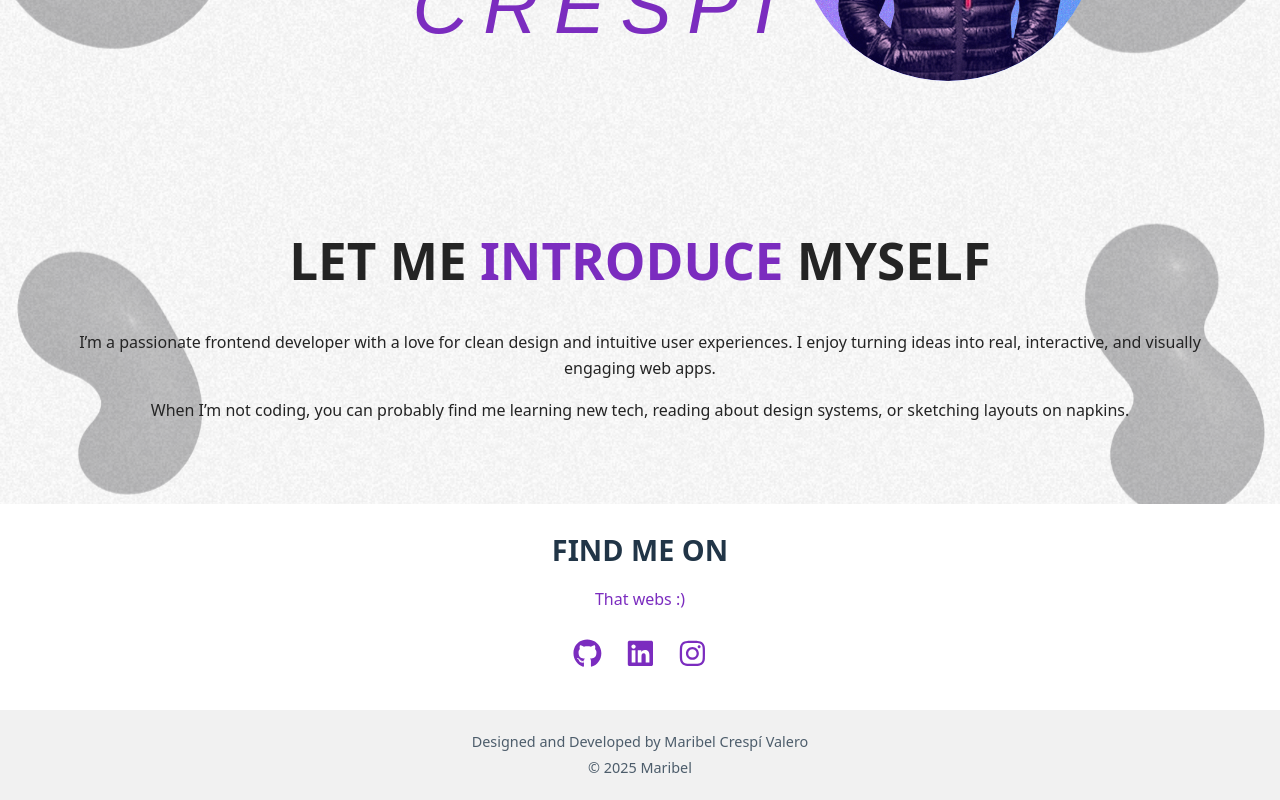
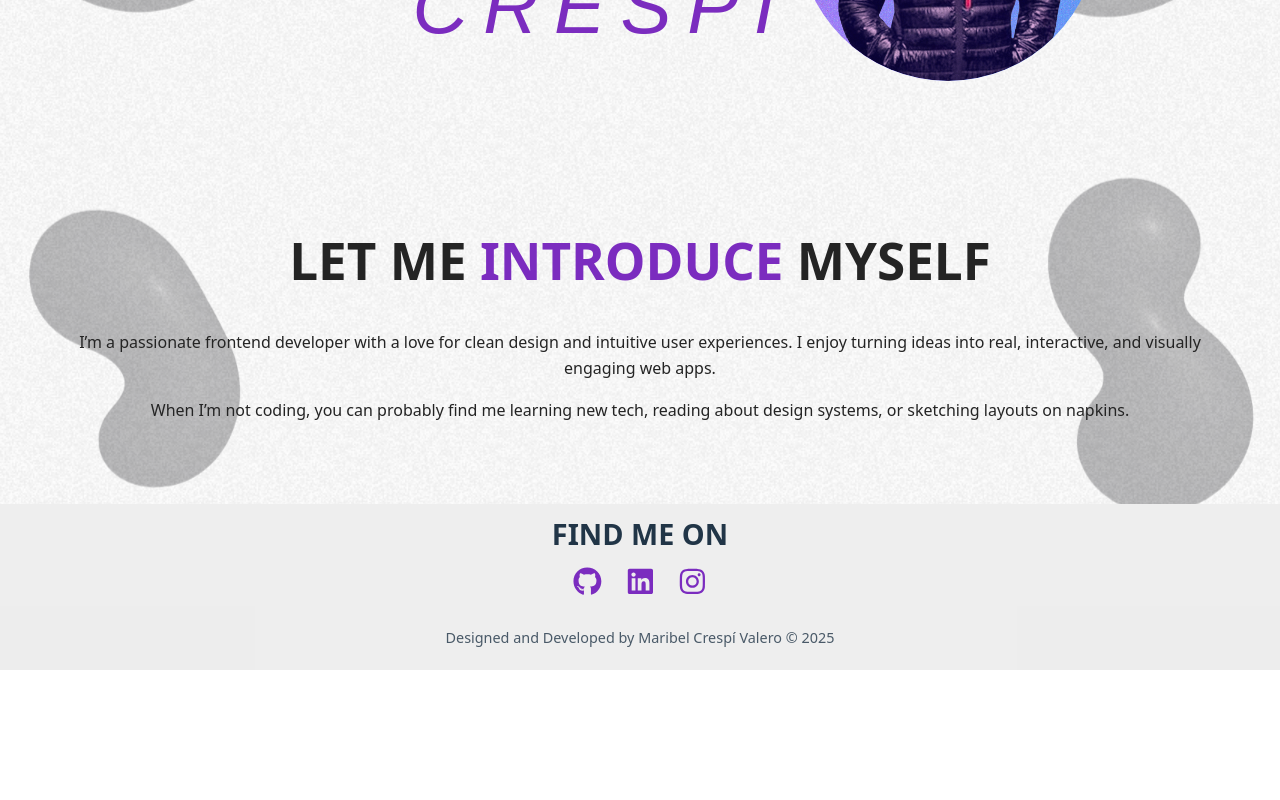
Before and after one commit to maribel95/portfolio, a React (Vite) app: page / in a window 1280 px wide. Shown: the part 376-1176 px from the top of the page. After the commit the page ends 1046 px from the top, so only its background shows below. Built offline with nearby package versions, Linux system fonts and the light colour scheme; a web font is replaced by a local one.

Commit message:
Background finished.

```diff
--- a/src/components/Footer.tsx
+++ b/src/components/Footer.tsx
@@ -7,7 +7,6 @@ const Footer: React.FC = () => {
   return (
     <footer className="footer">
       <h2 className="footer__title">{t("footer.title")}</h2>
-      <p className="footer__subtitle">{t("footer.subtitle")}</p>
       <div className="footer__icons">
         <a
           href="https://github.com/maribel95"
@@ -32,8 +31,10 @@ const Footer: React.FC = () => {
         </a>
       </div>
       <div className="footer__bottom">
-        <p>{t("footer.bottom")} Maribel Crespí Valero</p>
-        <p>© {new Date().getFullYear()} Maribel</p>
+        <p>
+          {t("footer.bottom")} Maribel Crespí Valero ©{" "}
+          {new Date().getFullYear()}{" "}
+        </p>
       </div>
     </footer>
   );
--- a/src/styles/Background.scss
+++ b/src/styles/Background.scss
@@ -7,11 +7,10 @@
   pointer-events: none;
   z-index: 0;
 }
-
 .blob {
   position: absolute;
-  width: 30vw;
-  max-width: 350px;
+  width: 40vw;
+  max-width: 400px;
   min-width: 120px;
   opacity: var(--blob-opacity);
   pointer-events: none;
@@ -20,12 +19,12 @@
 }
 
 .blob1 {
-  top: 5%;
+  top: -5%;
   left: -5%;
 }
 
 .blob2 {
-  top: 5%;
+  top: -5%;
   right: -5%;
 }
 
--- a/src/styles/Footer.scss
+++ b/src/styles/Footer.scss
@@ -2,22 +2,17 @@
 @use "./mixins" as *;
 .footer {
   text-align: center;
-  background-color: var(--footer-bg); // ✅ actualizado
+  background-color: var(--footer-bottom-bg);
   color: var(--text-color);
   width: 100%;
   height: auto;
-  margin: 0 auto;
+  margin: 0;
   transition: background-color 0.3s ease;
 
   &__title {
     font-size: 1.8rem;
-    margin-bottom: 0.5rem;
-  }
-
-  &__subtitle {
-    font-size: 1rem;
-    margin-bottom: 1.5rem;
-    color: var(--accent-color);
+    margin: 0.5rem;
+    //margin-bottom: 0.5rem;
   }
 
   &__icons {
@@ -25,7 +20,8 @@
     justify-content: center;
     gap: 1.5rem;
     font-size: 1.8rem;
-    margin-bottom: 1.5rem;
+    margin: 0;
+    //margin-bottom: 1.5rem;
 
     a {
       color: var(--accent-color);
@@ -43,7 +39,6 @@
     opacity: 0.8;
     background-color: var(--footer-bottom-bg);
     padding: 1rem;
-    margin-top: 2rem;
 
     p {
       margin: 0.3rem 0;
--- a/src/styles/base.scss
+++ b/src/styles/base.scss
@@ -39,7 +39,7 @@ body.theme-dark {
   --hero-secondary: #919191;
   --hero-highlight: #a259ff;
   --footer-bg: #0d0d0d; // reemplazo de $primary-color-hero
-  --footer-bottom-bg: #242424;
+  --footer-bottom-bg: #171717;
   --blob-opacity: 1;
 }
 
```
